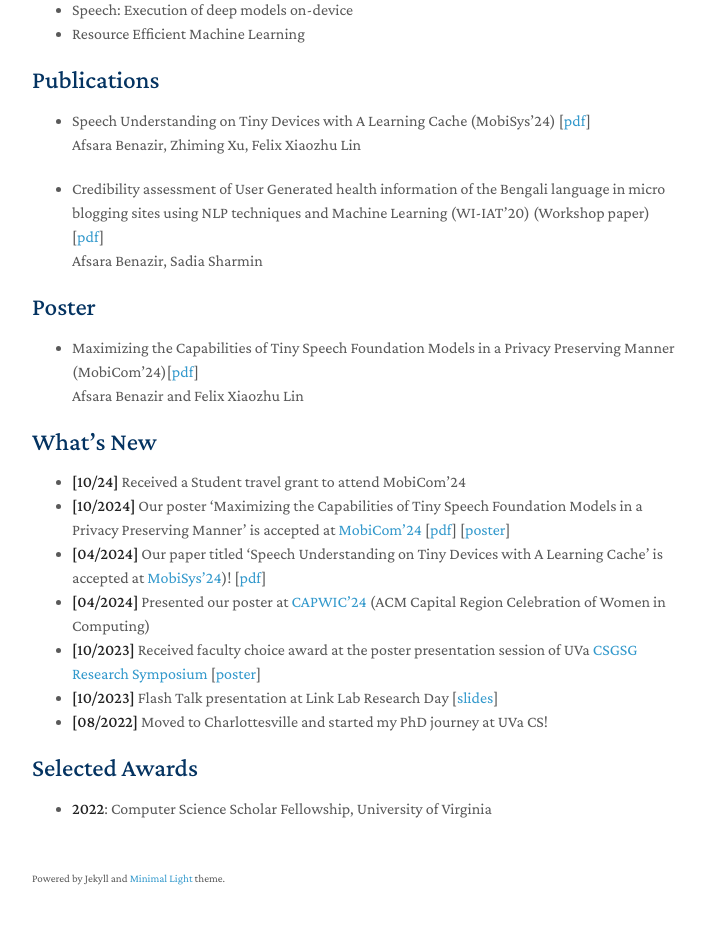
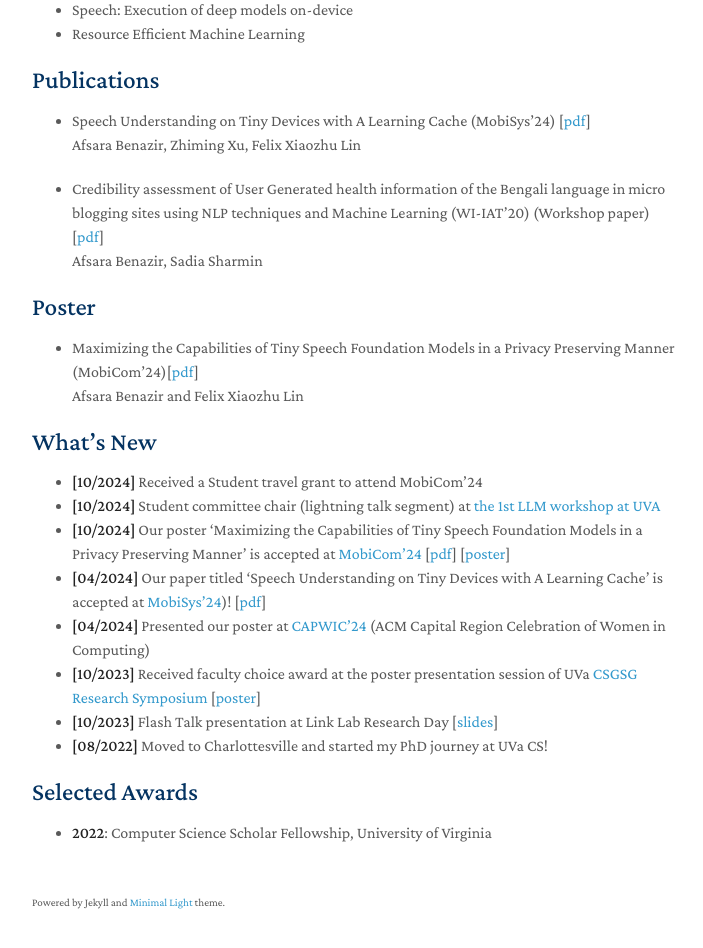
Before and after one commit to afsara-ben/aben.github.io, a Jekyll site: the page built from index.md, in a window 1280 px wide and 1364 px high. Shown: the part 381-1329 px from the top of the window, without its empty margins (438-1141 px from the left). Built offline with Jekyll 4.4.1, drawn with Linux system fonts in a browser that asks for light colours; nearby versions of some CDN libraries; a style sheet for code colours, icons or effects is not loaded; our own code applies the rules of GitHub Pages for plain Markdown files.

Commit message:
Update index.md

```diff
--- a/index.md
+++ b/index.md
@@ -29,7 +29,8 @@ Afsara Benazir, Sadia Sharmin
 
 
 ## What's New
-- **[10/24]** Received a Student travel grant to attend MobiCom'24
+- **[10/2024]** Received a Student travel grant to attend MobiCom'24
+- **[10/2024]** Student committee chair (lightning talk segment) at [the 1st LLM workshop at UVA](https://uvanlp.org/llm-workshop-2024/)
 - **[10/2024]** Our poster 'Maximizing the Capabilities of Tiny Speech Foundation Models in a Privacy Preserving Manner' is accepted at [MobiCom'24](https://www.sigmobile.org/mobicom/2024/) [[pdf](https://www.dropbox.com/scl/fi/8v54xoto0b34f7xew4a5s/2024_privacy_asr_tiny_poster_final.pdf?rlkey=w52i5xz149u1vuj638p2aiqnh&st=0fzwk4sf&dl=0)] [[poster](https://www.dropbox.com/scl/fi/0qpjcwebqvwbggrxv6wpy/privacy_asr_2024_workshop.pdf?rlkey=yarnrvodjwkwrxnet4la5madq&st=smb67ywb&dl=0)]
 - **[04/2024]** Our paper titled 'Speech Understanding on Tiny Devices with A Learning Cache' is accepted at [MobiSys'24](https://www.sigmobile.org/mobisys/2024/))! [[pdf](https://arxiv.org/pdf/2311.18188.pdf)]
 - **[04/2024]** Presented our poster at [CAPWIC'24](https://capwic.org/) (ACM Capital Region Celebration of Women in Computing)
```
